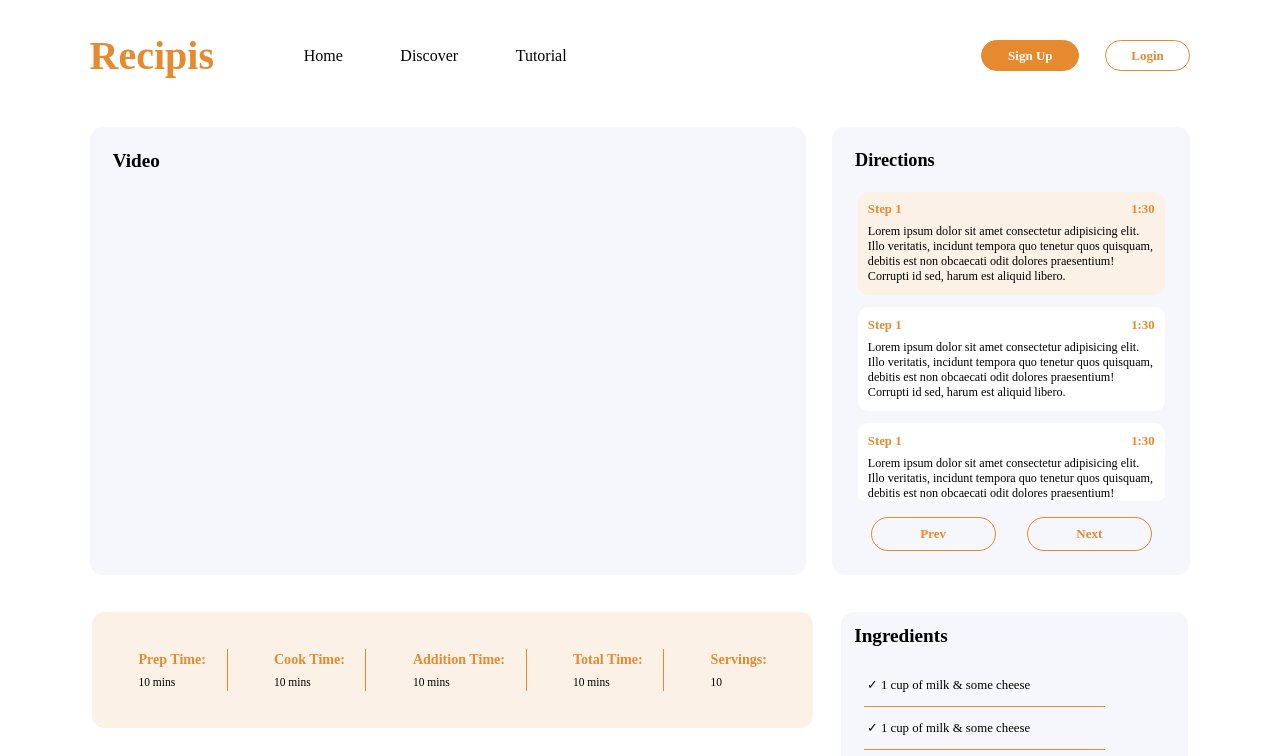
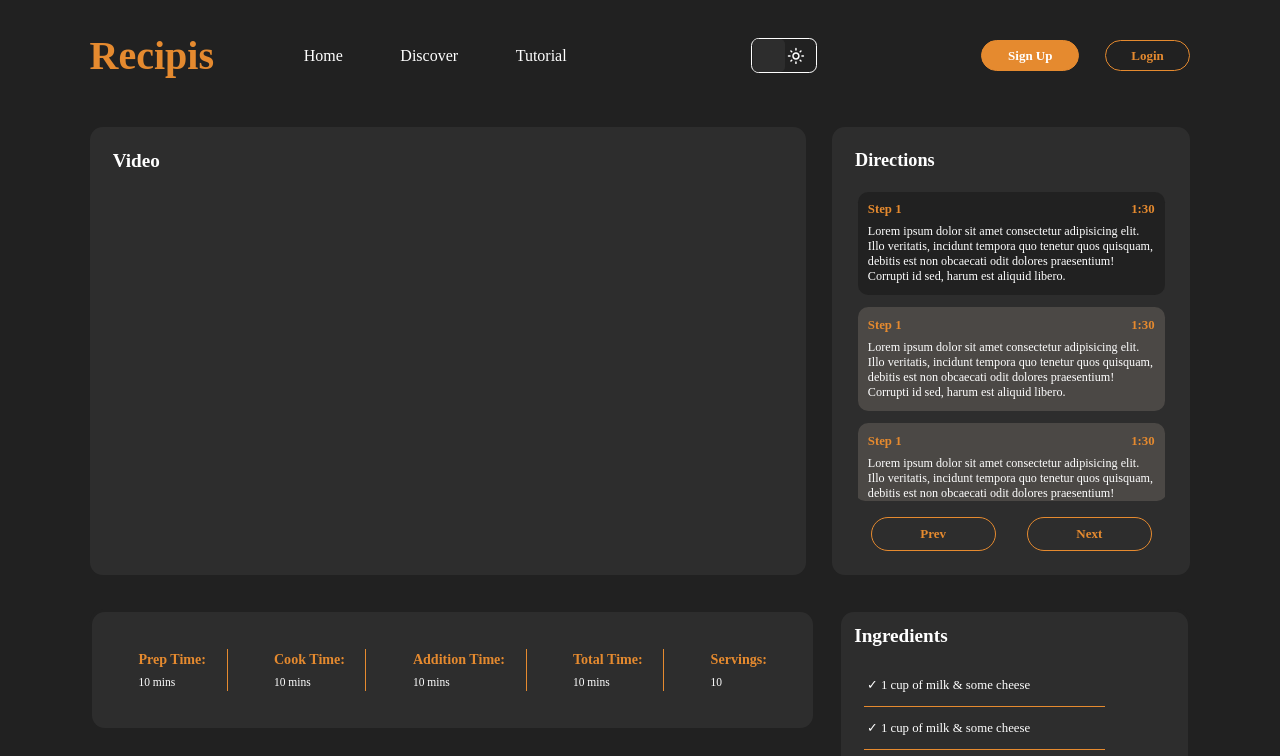
Before and after one commit to hassanShakur/resipis, a React (Create React App) app: page /recipe/tutorial in a window 1280 px wide. Shown: the top 756 px of the page. Built offline with nearby package versions, Linux system fonts and the light colour scheme; no server answers.

Commit message:
Themer design

```diff
--- a/src/App.js
+++ b/src/App.js
@@ -11,7 +11,7 @@ import About from './pages/About';
 
 function App() {
   return (
-    <div className='App'>
+    <div className='App theme-dark'>
       <Header />
       <Routes>
         <Route path='/' element={<Home />} />
--- a/src/components/Header/Header.js
+++ b/src/components/Header/Header.js
@@ -1,5 +1,6 @@
 import React from 'react';
 import { Link } from 'react-router-dom';
+import Themer from './Themer';
 
 const linkItems = [
   { name: 'home', to: '/' },
@@ -22,6 +23,7 @@ const Header = () => {
           ))}
         </ul>
       </div>
+      <Themer />
       <div className='account-actions'>
         <button type='button'>sign up</button>
         <button type='button'>login</button>
--- /dev/null
+++ b/src/components/Header/Themer.js
@@ -0,0 +1,18 @@
+import React from 'react';
+
+import {
+  MdOutlineLightMode,
+  MdOutlineDarkMode,
+} from 'react-icons/md';
+
+const Themer = () => {
+  return (
+    <button type='button' className='themer'>
+      <MdOutlineDarkMode className='icon' />
+      <MdOutlineLightMode className='icon' />
+      <span></span>
+    </button>
+  );
+};
+
+export default Themer;
--- a/src/pages/Tutorial.js
+++ b/src/pages/Tutorial.js
@@ -15,49 +15,49 @@ const URL =
   'https://api.spoonacular.com/recipes/random?number=1&apiKey=d98e8989f48349e38f7bad430d139b47';
 
 const Tutorial = () => {
-  useEffect(() => {
-    const fetchData = async () => {
-      try {
-        const res = await fetch(URL);
-        let data = await res.json();
-        let { recipes } = data;
-        recipes = recipes.map((recipe) => ({
-          id: recipe.id,
-          title: recipe.title,
-          image: recipe.image,
-          servings: recipe.servings,
-          healthScore: recipe.healthScore,
-          summary: recipe.summary,
-          prepTime: recipe.readyInMinutes,
-          cookTime: recipe.cookingMinutes,
-          source: recipe.sourceUrl,
-          instructions: recipe.analyzedInstructions[0].steps.map(
-            (step) => {
-              return {
-                number: step.number,
-                desc: step.step,
-                equipment: step.equipment,
-                ingredients: step.ingredients,
-              };
-            }
-          ),
-          ingredients: recipe.extendedIngredients.map((ing) => {
-            return {
-              name: ing.nameClean,
-              id: ing.id,
-              image: ing.image,
-            };
-          }),
-          weightWatcherPoints: recipe.weightWatcherSmartPoints,
-        }));
+  // useEffect(() => {
+  //   const fetchData = async () => {
+  //     try {
+  //       const res = await fetch(URL);
+  //       let data = await res.json();
+  //       let { recipes } = data;
+  //       recipes = recipes.map((recipe) => ({
+  //         id: recipe.id,
+  //         title: recipe.title,
+  //         image: recipe.image,
+  //         servings: recipe.servings,
+  //         healthScore: recipe.healthScore,
+  //         summary: recipe.summary,
+  //         prepTime: recipe.readyInMinutes,
+  //         cookTime: recipe.cookingMinutes,
+  //         source: recipe.sourceUrl,
+  //         instructions: recipe.analyzedInstructions[0].steps.map(
+  //           (step) => {
+  //             return {
+  //               number: step.number,
+  //               desc: step.step,
+  //               equipment: step.equipment,
+  //               ingredients: step.ingredients,
+  //             };
+  //           }
+  //         ),
+  //         ingredients: recipe.extendedIngredients.map((ing) => {
+  //           return {
+  //             name: ing.nameClean,
+  //             id: ing.id,
+  //             image: ing.image,
+  //           };
+  //         }),
+  //         weightWatcherPoints: recipe.weightWatcherSmartPoints,
+  //       }));
 
-        console.log(recipes[0]);
-      } catch (err) {
-        console.log(err);
-      }
-    };
-    fetchData();
-  }, []);
+  //       console.log(recipes[0]);
+  //     } catch (err) {
+  //       console.log(err);
+  //     }
+  //   };
+  //   fetchData();
+  // }, []);
   return (
     <Container className='tutorial-container'>
       <Video />
--- a/src/styles/_about.scss
+++ b/src/styles/_about.scss
@@ -19,12 +19,12 @@
     gap: 4vmin;
 
     div:first-of-type {
-      color: $text-white;
+      color: var(--text);
       background-color: $primary-orange;
     }
 
     div {
-      background-color: $text-white;
+      background-color: var(--text);
       display: grid;
       align-items: center;
       padding: 5vmin 6vmin;
--- a/src/styles/_config.scss
+++ b/src/styles/_config.scss
@@ -1,26 +1,51 @@
-
-$background: #ffffff;
-$text-white: rgb(255, 255, 255);
-$text-black: rgb(0, 0, 0);
+// var(--back): #ffffff;
+// $text-white: rgb(255, 255, 255);
+// $text-black: rgb(0, 0, 0);
 $transition: all 0.4s ease-in-out;
 $primary-orange: #e58a2f;
 $secondary-orange: #ffd49b;
 $light-orange: #fcf1e6;
+$lighter-orange: #ffead425;
 
 /*========
 
 =========*/
-$dark-prime-background: #212121;
-$dark-section-background: #2d2d2d;
+// $dark-prime-background: #212121;
+// $dark-section-background: #2d2d2d;
 $button-background: #ffe598;
-$indicator: #676767;
-$black-button: #121212;
+// $indicator: #676767;
+// $black-button: #121212;
 
-$light-prime-background: #ffffff;
-$light-section-background: #f6f7fc;
-$light-shadow: #f2f3f8;
+// light-prime-background: #ffffff;
+// $light-section-background: #f6f7fc;
+// $light-shadow: #f2f3f8;
 
-$main-shadow: 1vw 1vw 0.8vw -0.4vw lighten($background, 10%);
+// $main-shadow: 1vw 1vw 0.8vw -0.4vw lighten(var(--back), 10%);
+
+$themes: (
+  light: (
+    'text': #000,
+    'back': #fff,
+    'shadow': #f2f3f8,
+    'section-back': #f6f7fc,
+    'button-back': #121212,
+  ),
+  dark: (
+    'text': #fff,
+    'back': #212121,
+    'shadow': #f2f3f8,
+    'section-back': #2d2d2d,
+    'button-back': #ffe598,
+  ),
+);
+
+@each $name, $map in $themes {
+  .theme-#{$name} {
+    @each $key, $value in $map {
+      --#{$key}: #{$value};
+    }
+  }
+}
 
 * {
   padding: 0;
--- a/src/styles/_discover-row.scss
+++ b/src/styles/_discover-row.scss
@@ -2,7 +2,7 @@
   //   grid-column: 1 / 3;
   display: grid;
   gap: 1vmax;
-  background-color: $light-prime-background;
+  background-color: var(--back);
 
   .header {
     @include flex(row, space-between, center);
--- a/src/styles/_footer.scss
+++ b/src/styles/_footer.scss
@@ -7,11 +7,11 @@ footer {
     width: 100vw;
     margin: 0;
     background-color: $primary-orange;
-    color: $text-white;
+    color: var(--text);
 
     .links {
       .logo {
-        color: $text-white;
+        color: var(--text);
         margin-bottom: 1vmax;
       }
 
--- a/src/styles/_nav.scss
+++ b/src/styles/_nav.scss
@@ -1,8 +1,7 @@
 .nav {
   text-transform: capitalize;
   @include flex(row, space-between, center);
-    padding: 2rem 7vmax;
-
+  padding: 2rem 7vmax;
 
   .links {
     @include flex(row, flex-start, center);
@@ -27,7 +26,7 @@
 
     button:first-child {
       background-color: $primary-orange;
-      color: $text-white;
+      color: var(--text);
 
       &:hover {
         background-color: lighten($primary-orange, 12%);
--- /dev/null
+++ b/src/styles/_themer.scss
@@ -0,0 +1,24 @@
+.themer {
+  color: var(--text);
+  font-size: 1.4vmax;
+  //   padding: 0.4vmax;
+  border-radius: 0.6vmax;
+  @include flex(row, space-around, center);
+  width: 6%;
+  position: relative;
+  border: 1.4px solid var(--text);
+
+  span {
+    background-color: var(--section-back);
+    position: absolute;
+    top: 0;
+    left: 1.4px;
+    bottom: 0;
+    width: 50%;
+    border-radius: 0.4vmax;
+  }
+
+  &:hover {
+    background-color: unset;
+  }
+}
--- a/src/styles/_tutorial.scss
+++ b/src/styles/_tutorial.scss
@@ -4,7 +4,7 @@
   gap: 4vmax;
 
   & > div {
-    background-color: $light-section-background;
+    background-color: var(--section-back);
     border-radius: 1vmax;
     padding: 1.8vmax;
   }
@@ -43,7 +43,7 @@
       .step {
         padding: 0.8vmax;
         border-radius: 0.8vmax;
-        background-color: $light-prime-background;
+        background-color: $lighter-orange;
 
         .header {
           margin-bottom: 0.6vmax;
@@ -56,7 +56,8 @@
       }
 
       .step:first-of-type {
-        background-color: $light-orange;
+        background-color: var(--back);
+        // background-color: $light-orange;
       }
     }
 
@@ -78,11 +79,13 @@
     grid-template-columns: repeat(3, 1fr);
     grid-template-rows: 1fr 1.2fr 2fr;
     gap: 2.2vmax;
-    background-color: $light-prime-background;
+    background-color: var(--back);
+
     // margin-top: -7vmax;
 
     & > div {
-      background-color: $light-orange;
+      // background-color: $light-orange;
+      background-color: var(--section-back);
       border-radius: 1vmax;
       padding: 1vmax;
     }
@@ -118,7 +121,7 @@
       grid-row: 2 / 3;
 
       .details {
-        background-color: $light-prime-background;
+        background-color: var(--back);
         @include flex(row, flex-start, center);
         padding: 1vmax;
         margin-top: 1vmax;
@@ -155,7 +158,7 @@
     .ingredients {
       grid-column: 3 / 4;
       grid-row: 1 / 4;
-      background-color: $light-section-background;
+      background-color: var(--section-back);
 
       ul {
         padding: 0.8vmax;
@@ -164,7 +167,7 @@
 
         li {
           border-bottom: 1.4px solid $primary-orange;
-          background-color: $light-section-background;
+          background-color: var(--section-back);
           padding: 1vmax;
           padding-left: 0.2vmax;
           font-size: 1vmax;
@@ -186,7 +189,7 @@
   .recommended {
     grid-column: 1 / 3;
     grid-row: 3 / 4;
-    background-color: $light-prime-background;
+    background-color: var(--back);
   }
 }
 
--- a/src/styles/master.scss
+++ b/src/styles/master.scss
@@ -6,6 +6,7 @@
 @import './tutorial';
 @import './container';
 @import './discover-row';
+@import './themer';
 
 * {
   padding: 0;
@@ -18,8 +19,12 @@ body {
   width: 100vw;
   min-height: 100vh;
   position: relative;
-  background-color: $background;
-  color: $text-black;
+}
+
+.App {
+  color: var(--text);
+  background-color: var(--back);
+  color: var(--text);
 }
 
 img {
```
